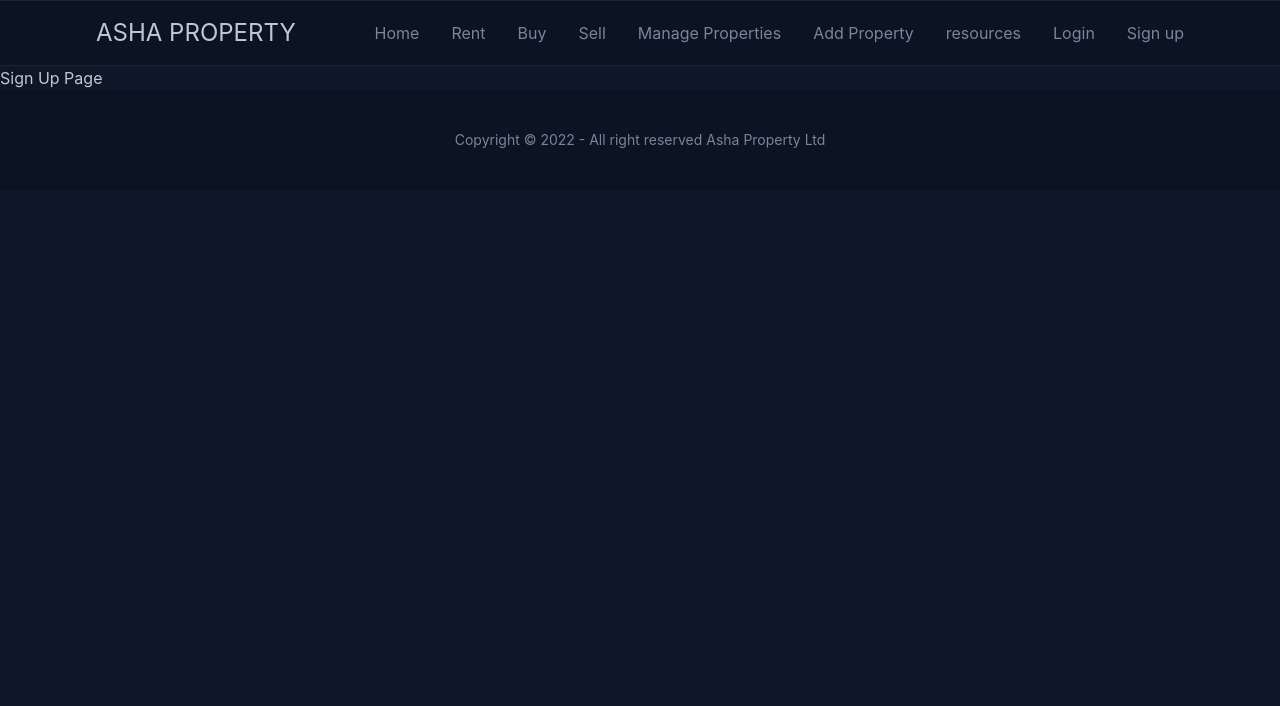
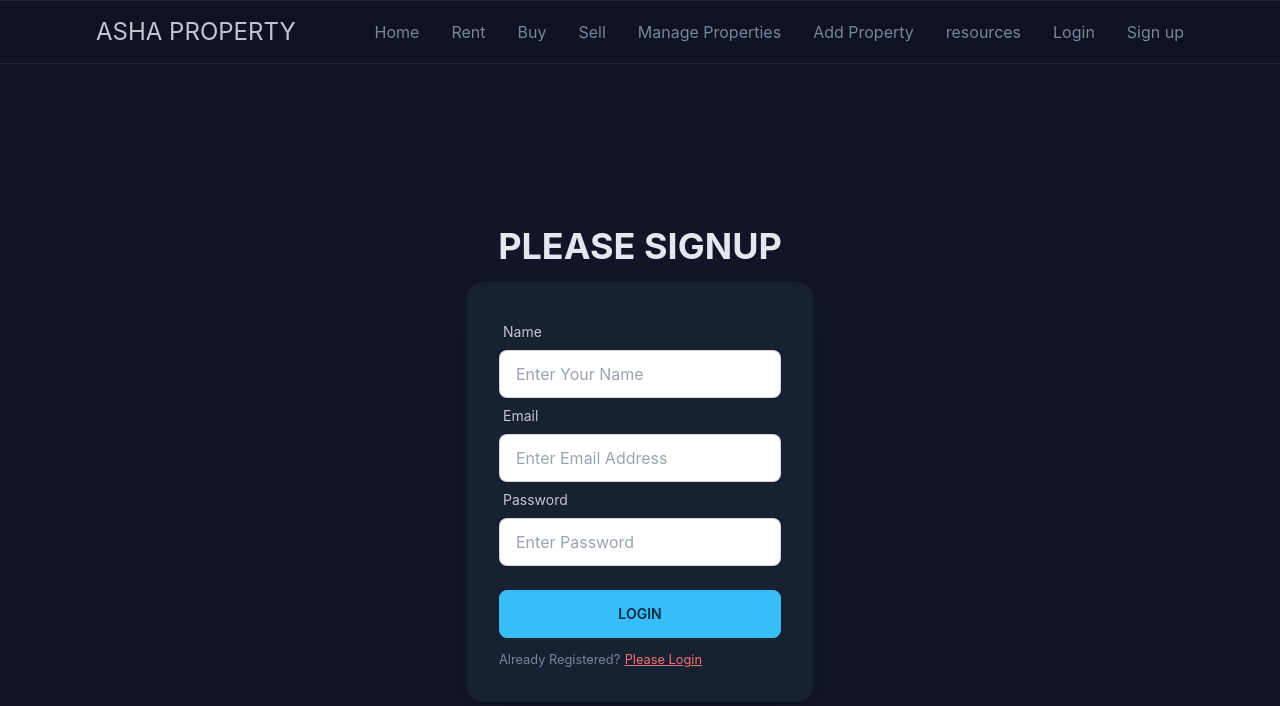
Before and after one commit to shamim-5/rent-property-client, a React (Create React App) app: page /signup in a window 1280 px wide. Shown: the top 706 px of the page. Built offline with nearby package versions, Linux system fonts and the light colour scheme.

Commit message:
login and signup page design done

```diff
--- a/src/components/Authentication/Login.js
+++ b/src/components/Authentication/Login.js
@@ -1,11 +1,68 @@
-import React from 'react';
+import React from "react";
+import { Link } from "react-router-dom";
 
 const Login = () => {
-   return (
-      <div>
-         <h2>Login Page</h2>
+  const handleSubmit = (e) => {
+    e.preventDefault();
+    const email = e.target.email.value;
+    const password = e.target.password.value;
+    console.log(email, password);
+  };
+  return (
+    <div>
+      <div className="hero min-h-screen">
+        <div className="hero-content flex-col">
+          <div className="text-center text-levender lg:text-left">
+            <h1 className="text-4xl font-bold uppercase">Please Login !</h1>
+          </div>
+          <div className="card flex-shrink-0 w-full shadow-2xl bg-dark text-dark">
+            <div className="card-body">
+              <form onSubmit={handleSubmit}>
+                <div className="flex flex-col">
+                  <div className="form-control">
+                    <label className="label">
+                      <span className="label-text text-grey">Email</span>
+                    </label>
+                    <input
+                      type="email"
+                      name="email"
+                      placeholder="Enter Email Address"
+                      className="input input-bordered"
+                      required
+                    />
+                  </div>
+                  <div className="form-control">
+                    <label className="label">
+                      <span className="label-text text-grey">Password</span>
+                    </label>
+                    <input
+                      type="password"
+                      name="password"
+                      placeholder="Enter Password"
+                      className="input input-bordered"
+                      required
+                    />
+                  </div>
+                </div>
+
+                <div className="form-control mt-6">
+                  <input type="submit" value="Login" className="btn btn-primary" />
+                </div>
+              </form>
+              <Link to="/signup">
+                <p className="text-steel">
+                  <small>Don't Have Any Account ?</small> <small className="link link-secondary">Please Register</small>
+                </p>
+              </Link>
+              <p className="text-info hover:text-secondary rounded py-2 uppercase font-semibold text-center border border-steel">
+                Continue with google
+              </p>
+            </div>
+          </div>
+        </div>
       </div>
-   );
+    </div>
+  );
 };
 
 export default Login;
--- a/src/components/Authentication/SignUp.js
+++ b/src/components/Authentication/SignUp.js
@@ -1,11 +1,77 @@
-import React from 'react';
+import React from "react";
+import { Link } from "react-router-dom";
 
 const SignUp = () => {
-   return (
-      <div>
-         <h2>Sign Up Page</h2>
+  const handleSubmit = (e) => {
+    e.preventDefault();
+    const email = e.target.email.value;
+    const password = e.target.password.value;
+    console.log(email, password);
+  };
+  return (
+    <div>
+      <div className="hero min-h-screen">
+        <div className="hero-content flex-col">
+          <div className="text-center text-levender lg:text-left">
+            <h1 className="text-4xl font-bold uppercase">Please SignUp</h1>
+          </div>
+          <div className="card flex-shrink-0 w-full shadow-2xl bg-dark text-dark">
+            <div className="card-body">
+              <form onSubmit={handleSubmit}>
+                <div className="flex flex-col">
+                  <div className="form-control">
+                    <label className="label">
+                      <span className="label-text text-grey">Name</span>
+                    </label>
+                    <input
+                      type="text"
+                      name="name"
+                      placeholder="Enter Your Name"
+                      className="input input-bordered"
+                      required
+                    />
+                  </div>
+                  <div className="form-control">
+                    <label className="label">
+                      <span className="label-text text-grey">Email</span>
+                    </label>
+                    <input
+                      type="email"
+                      name="email"
+                      placeholder="Enter Email Address"
+                      className="input input-bordered"
+                      required
+                    />
+                  </div>
+                  <div className="form-control">
+                    <label className="label">
+                      <span className="label-text text-grey">Password</span>
+                    </label>
+                    <input
+                      type="password"
+                      name="password"
+                      placeholder="Enter Password"
+                      className="input input-bordered"
+                      required
+                    />
+                  </div>
+                </div>
+
+                <div className="form-control mt-6">
+                  <input type="submit" value="Login" className="btn btn-primary" />
+                </div>
+              </form>
+              <Link to="/login">
+                <p className="text-steel">
+                  <small>Already Registered?</small> <small className="link link-secondary">Please Login</small>
+                </p>
+              </Link>
+            </div>
+          </div>
+        </div>
       </div>
-   );
+    </div>
+  );
 };
 
 export default SignUp;
--- a/src/components/Shared/Navbar.js
+++ b/src/components/Shared/Navbar.js
@@ -2,6 +2,7 @@ import React from "react";
 import { Link } from "react-router-dom";
 
 const Navbar = ({ children }) => {
+
   const menuItems = (
     <>
       <li>
```
